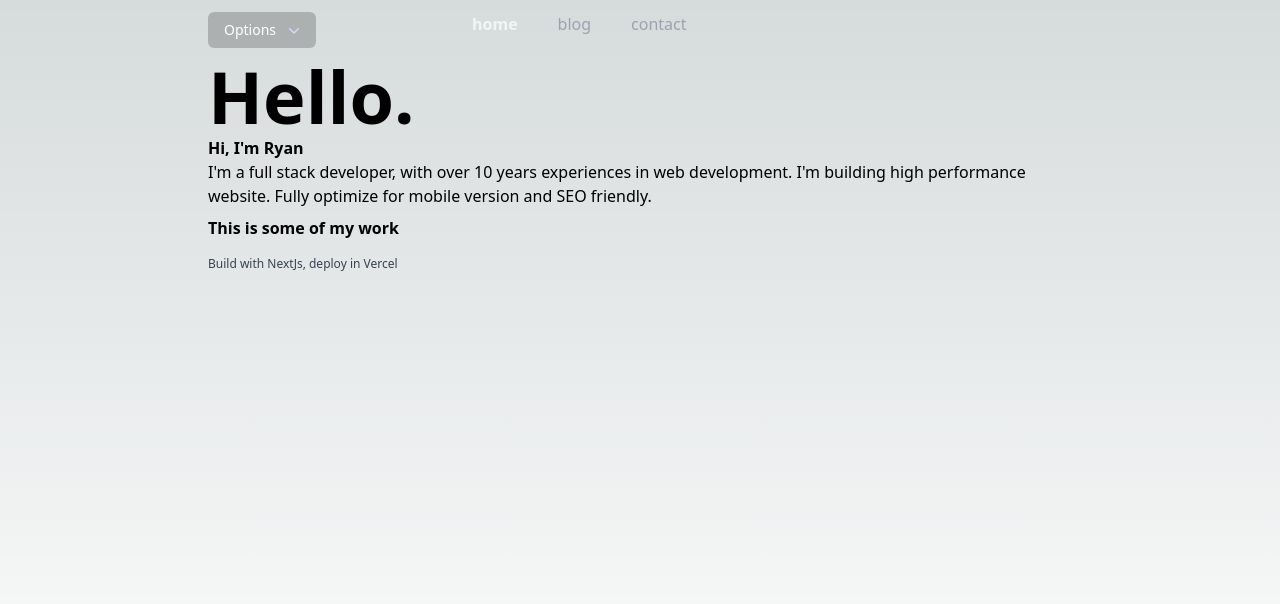
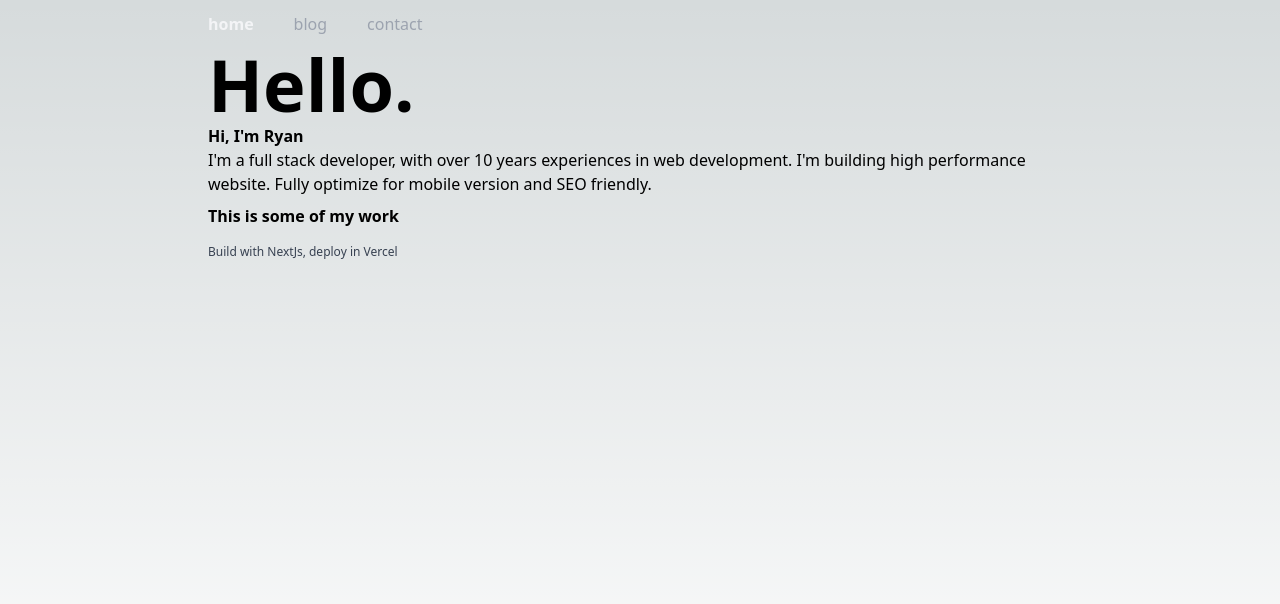
Before and after one commit to ryperk/my-web, a Next.js app: page / in a window 1280 px wide. Shown: the top 604 px of the page. Built offline with nearby package versions, Linux system fonts and the light colour scheme.

Commit message:
remove dropdown

```diff
--- a/src/components/layout/header.js
+++ b/src/components/layout/header.js
@@ -383,7 +383,7 @@ export default function Header() {
           transition={{ duration: 0.5 }}
         >
           <div className="flex flex-row gap-10">
-            <MyDropdown />
+            {/* <MyDropdown /> */}
             <Link href="/" className={(pathname === "/") ? "text-gray-100 font-bold" : "text-gray-400 hover:text-gray-100"}>home</Link>
             <Link href="/blog" className={(pathname === "/blog") ? "text-gray-100 font-bold" : "text-gray-400 hover:text-gray-100"}>blog</Link>
             <Link href="/contact" className={(pathname === "/contact") ? "text-gray-100 font-bold" : "text-gray-400 hover:text-gray-100"}>contact</Link>
```
